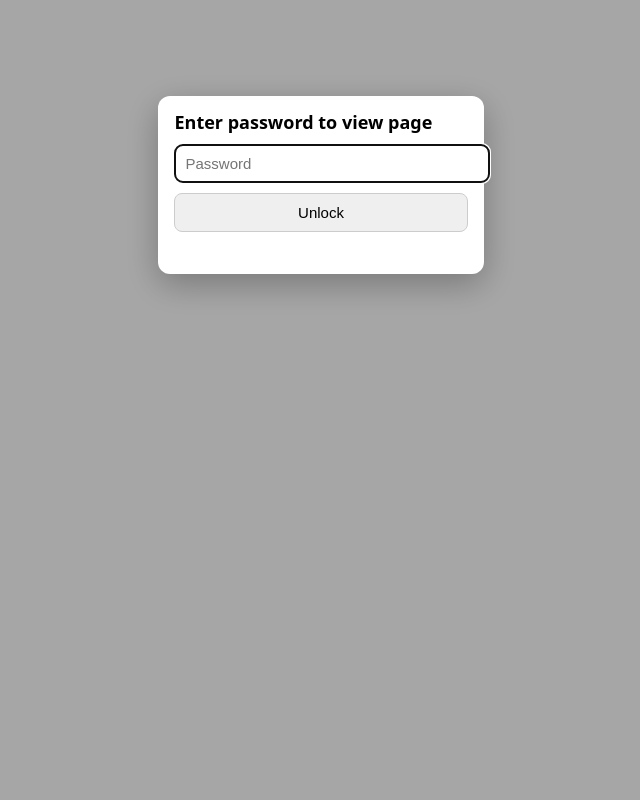
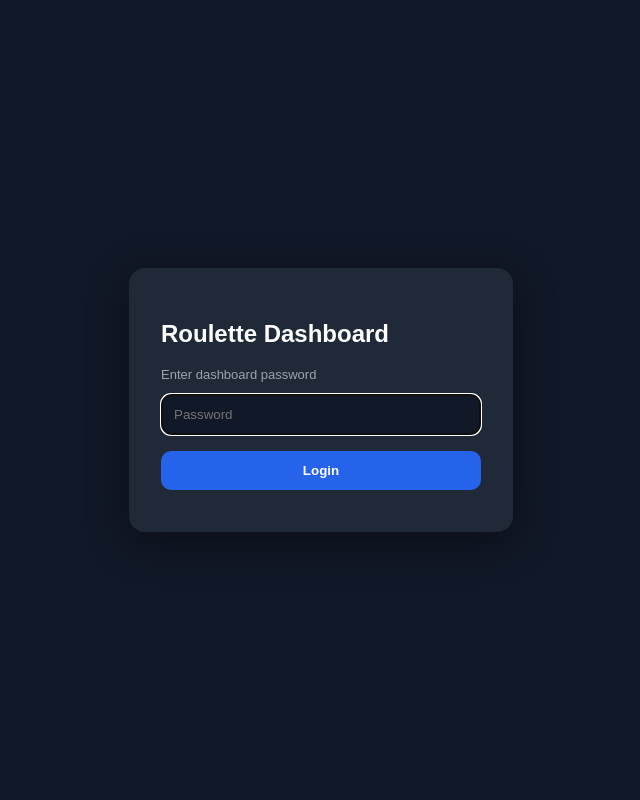
Before and after one commit to followthegraph/roulette, a Flask app: page / in a window 1280 px wide. Shown: the whole page, without its empty margins (319-959 px from the left). Run offline with Flask 3, Linux system fonts and the light colour scheme.

Commit message:
making lock screens uniform

```diff
--- a/templates/locked.html
+++ b/templates/locked.html
@@ -1,81 +1,112 @@
 <!doctype html>
-<html lang="en">
+<html>
 <head>
-  <meta charset="utf-8">
-  <meta name="viewport" content="width=device-width, initial-scale=1">
-  <title>Locked</title>
+  <title>Roulette Dashboard Login</title>
   <style>
-    html, body { height: 100%; margin: 0; }
-    body { font-family: system-ui, -apple-system, Segoe UI, Roboto, Arial, sans-serif; overflow: hidden; }
-    #overlay {
-      position: fixed; inset: 0;
-      display: flex; align-items: flex-start; justify-content: center;
-      padding-top: 12vh;
-      background: rgba(0,0,0,0.35);
-      backdrop-filter: blur(2px);
+    body {
+      font-family: Arial;
+      background: #111827;
+      color: white;
+      display: flex;
+      align-items: center;
+      justify-content: center;
+      height: 100vh;
+      margin: 0;
     }
-    #card {
-      background: #fff;
-      padding: 14px 16px;
-      border-radius: 12px;
-      box-shadow: 0 10px 34px rgba(0,0,0,0.28);
-      min-width: 280px;
-      max-width: min(92vw, 420px);
+
+    .card {
+      background: #1f2937;
+      padding: 32px;
+      border-radius: 16px;
+      width: 320px;
+      box-shadow: 0 10px 40px rgba(0,0,0,.4);
     }
-    #card h1 { font-size: 18px; margin: 0 0 10px 0; }
-    input, button {
-      width: 100%; padding: 10px; font-size: 15px; border-radius: 8px; border: 1px solid #ccc;
+
+    input {
+      width: 100%;
+      padding: 12px;
+      margin-top: 12px;
+      border-radius: 10px;
+      border: 1px solid #374151;
+      background: #111827;
+      color: white;
+      box-sizing: border-box;
     }
-    button { margin-top: 10px; cursor: pointer; }
-    #msg { margin-top: 8px; color: #b00; min-height: 20px; font-size: 13px; }
+
+    button {
+      width: 100%;
+      padding: 12px;
+      margin-top: 16px;
+      border: 0;
+      border-radius: 10px;
+      background: #2563eb;
+      color: white;
+      font-weight: bold;
+      cursor: pointer;
+    }
+
+    .error {
+      color: #f87171;
+      margin-top: 10px;
+    }
+
+    .hint {
+      color: #9ca3af;
+      font-size: 13px;
+      margin-top: 8px;
+    }
   </style>
 </head>
+
 <body>
-  <div id="overlay">
-    <div id="card" role="dialog" aria-live="polite" aria-label="Enter password to view page">
-      <h1>Enter password to view page</h1>
-      <input id="pw" type="password" placeholder="Password" autocomplete="off">
-      <button id="go">Unlock</button>
-      <div id="msg"></div>
-    </div>
+  <div class="card">
+    <h2>Roulette Dashboard</h2>
+    <div class="hint">Enter dashboard password</div>
+
+    <input
+      id="password"
+      type="password"
+      placeholder="Password"
+      autofocus
+    />
+
+    <button onclick="submitPassword()">Login</button>
+
+    <div id="error" class="error"></div>
   </div>
 
   <script>
-    const pw = document.getElementById('pw');
-    const btn = document.getElementById('go');
-    const msg = document.getElementById('msg');
+    async function submitPassword() {
+      const password = document.getElementById("password").value;
+      const error = document.getElementById("error");
+      error.textContent = "";
 
-    async function check(p) {
-      try {
-        const res = await fetch('/check-password', {
-          method: 'POST',
-          headers: { 'Content-Type': 'application/json' },
-          body: JSON.stringify({ password: p })
-        });
-        const data = await res.json();
-        if (data.blockedRedirect) {
-          window.location.href = data.blockedRedirect;
-          return;
-        }
-        if (data.ok) {
-          // Reload to fetch the real page (now authed via session)
-          window.location.reload();
-        } else {
-          msg.textContent = (data.message || 'Wrong password') + (data.attemptsLeft !== undefined ? ` — ${data.attemptsLeft} left` : '');
-        }
-      } catch (e) {
-        console.error(e);
-        msg.textContent = 'Server error — try again.';
+      const res = await fetch("/check-password", {
+        method: "POST",
+        headers: {
+          "Content-Type": "application/json"
+        },
+        body: JSON.stringify({ password })
+      });
+
+      const data = await res.json();
+
+      if (data.ok) {
+        window.location.href = "/";
+        return;
       }
+
+      if (data.blockedRedirect) {
+        window.location.href = data.blockedRedirect;
+        return;
+      }
+
+      error.textContent = data.message || "Invalid password";
     }
 
-    btn.addEventListener('click', () => {
-      const v = pw.value.trim();
-      if (!v) { msg.textContent = 'Type the password'; return; }
-      check(v);
+    document.getElementById("password").addEventListener("keydown", e => {
+      if (e.key === "Enter") submitPassword();
     });
-    pw.addEventListener('keydown', (e) => { if (e.key === 'Enter') btn.click(); });
-    pw.focus();
   </script>
 </body>
 </html>
```
